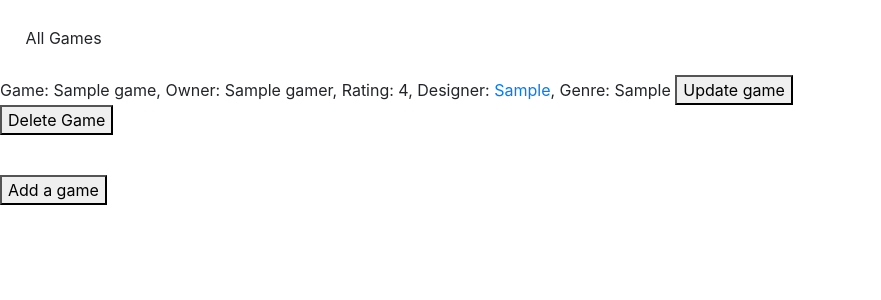
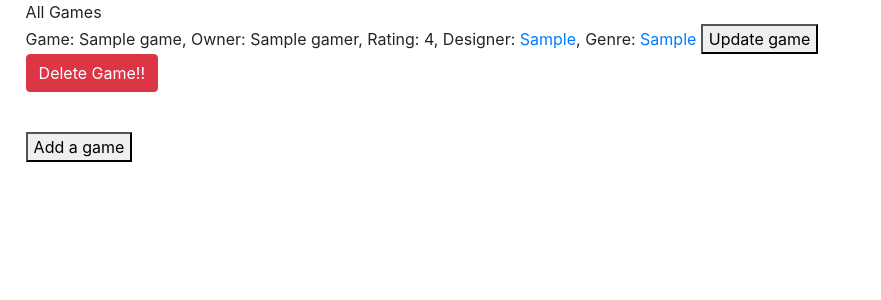
Before and after one commit to ashtroboy79/gamelogger, a Flask app: page /games in a window 1280 px wide. Shown: the part 56-356 px from the top of the page, without its empty margins (0-881 px from the left). Run offline with Flask 2, Linux system fonts and the light colour scheme; tables that the repository leaves empty hold one stand-in row (values such as "Sample post").

Commit message:
AR: Added tests and funcionality to display games by genre

```diff
--- a/application/routes.py
+++ b/application/routes.py
@@ -102,7 +102,12 @@ def single_gamer(id):
     games = Game.query.filter_by(gamer_id=id).all()
     return render_template('games.html', games=games, gamer=gamer)
 
-@app.route('/games/<string:designer>')
+@app.route('/games/designer/<string:designer>')
 def games_by_designer(designer):
     games = Game.query.filter_by(designer=designer).all()
     return render_template('games.html', games=games, designer=designer)
+
+@app.route('/games/genre/<string:genre>')
+def games_by_genre(genre):
+    games = Game.query.filter_by(genre=genre).all()
+    return render_template('games.html', games=games, genre=genre)
--- a/application/templates/gamer.html
+++ b/application/templates/gamer.html
@@ -9,11 +9,13 @@
             <button type="button">Update gamer</button></a>
          </p>
         <form style='margin:0 0 0 2%' method="POST" action="gamers/delete/{{gamer.id}}">
-            <button type="submit" value="Submit">Delete gamer!</button>
+            <button type="submit" value="Submit" class="btn btn-danger">Delete gamer!</button>
         </form>
     </p>
     {% endfor %}
     <br>
-    <a href="gamers/add" ><button type="button">Add a gamer</button></a>
+    <p style="margin:0 0 0 2%">
+        <a href="gamers/add" ><button type="button">Add a gamer</button></a>
+    </p>
 </div>
 {% endblock %}
--- a/application/templates/games.html
+++ b/application/templates/games.html
@@ -2,28 +2,32 @@
 
 {% block content %}
 <div>
-    <p style='margin:2%'>
+    <p style='margin:0 0 0 2%'>
         {% if gamer %}
-        {{gamer.name}}'s Games
+            {{gamer.name}}'s Games
         {% elif designer %}
-        {{designer}}'s Games
+            Games designed by {{designer}}
+        {% elif genre %}
+            All {{genre}} Games
         {% else %}
-        All Games
+            All Games
         {% endif %}
         <br>
     </p>
 
     {% for game in games %}
-    <p style="margin:2px"></p>
-          Game: {{ game.name }}, Owner: {{ game.gamerbr.name }}, Rating: {{game.rating}}, {% if not designer  %} Designer: <a href="/games/{{game.designer}}" >{{game.designer}}</a>, {% endif %} Genre: {{game.genre}}
+    <p style="margin:0 0 0 2%">
+          Game: {{ game.name }}, {% if not gamer %} Owner: {{ game.gamerbr.name }},{% endif %} Rating: {{game.rating}}, {% if not designer  %} Designer: <a href="/games/designer/{{game.designer}}" >{{game.designer}}</a>, {% endif %} {% if not genre %} Genre: <a href="/games/genre/{{game.genre}}">{{game.genre}} {% endif %}</a>
         <a href="/games/update/{{game.id}}" >
             <button type="button">Update game</button></a>
-            <form method="POST" action="/games/delete/{{game.id}}">
-                <button type="submit" value="Submit">Delete Game</button>
+            <form style="margin:0 0 0 2%" method="POST" action="/games/delete/{{game.id}}">
+                <button type="submit" value="Submit" class="btn btn-danger">Delete Game!! </button>
             </form>
     </p>
     {% endfor %}
     <br>
-    <a href="/games/add" ><button type="button">Add a game</button></a>
+    <p style="margin:0 0 0 2%">
+        <a href="/games/add" ><button type="button">Add a game</button></a>
+    </p>
 </div>
 {% endblock %}
```
Also changed, not shown: create.py (+7 -6 lines), tests/test_games.py (+11 -4 lines), 1 other file.
